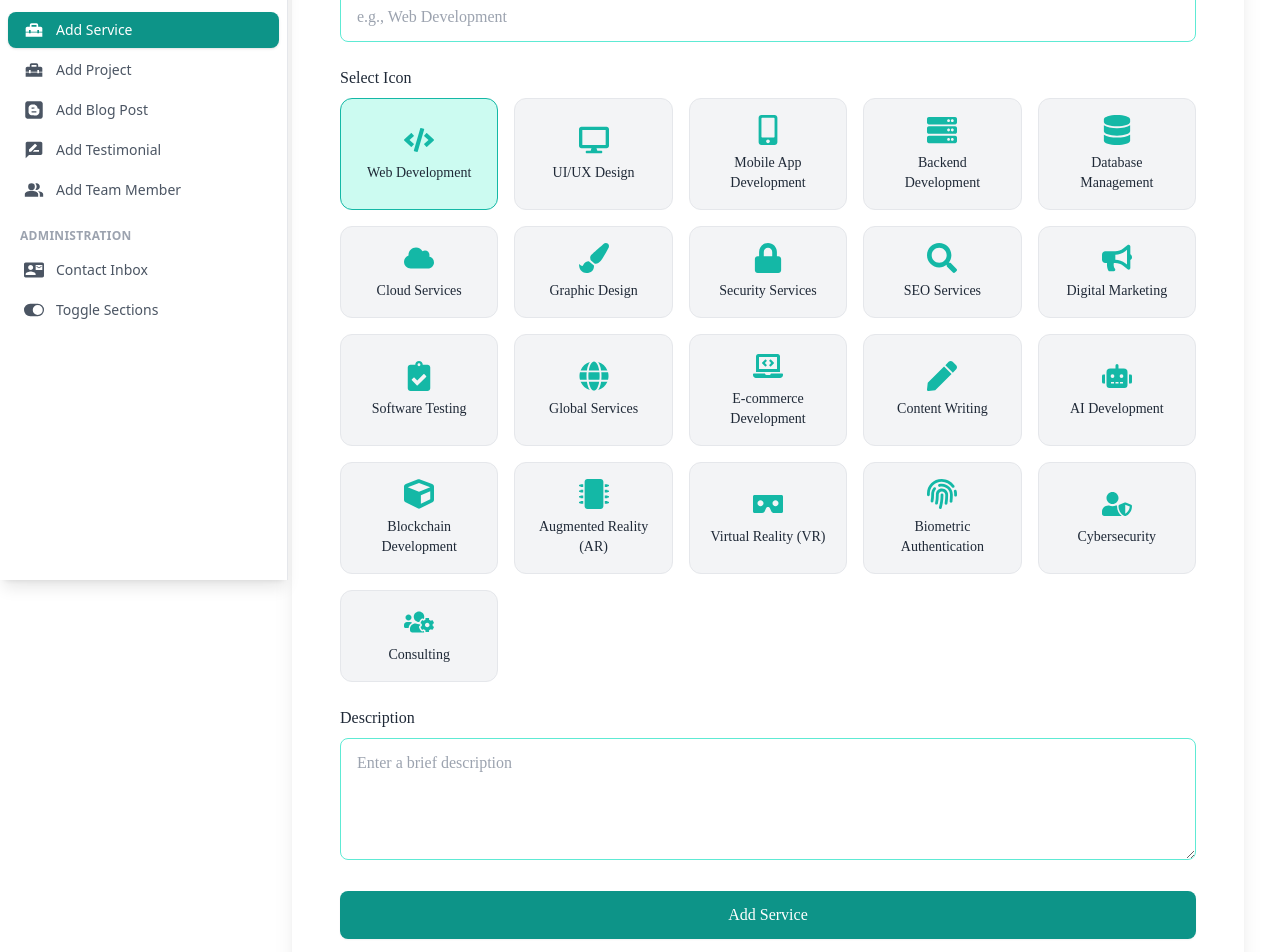
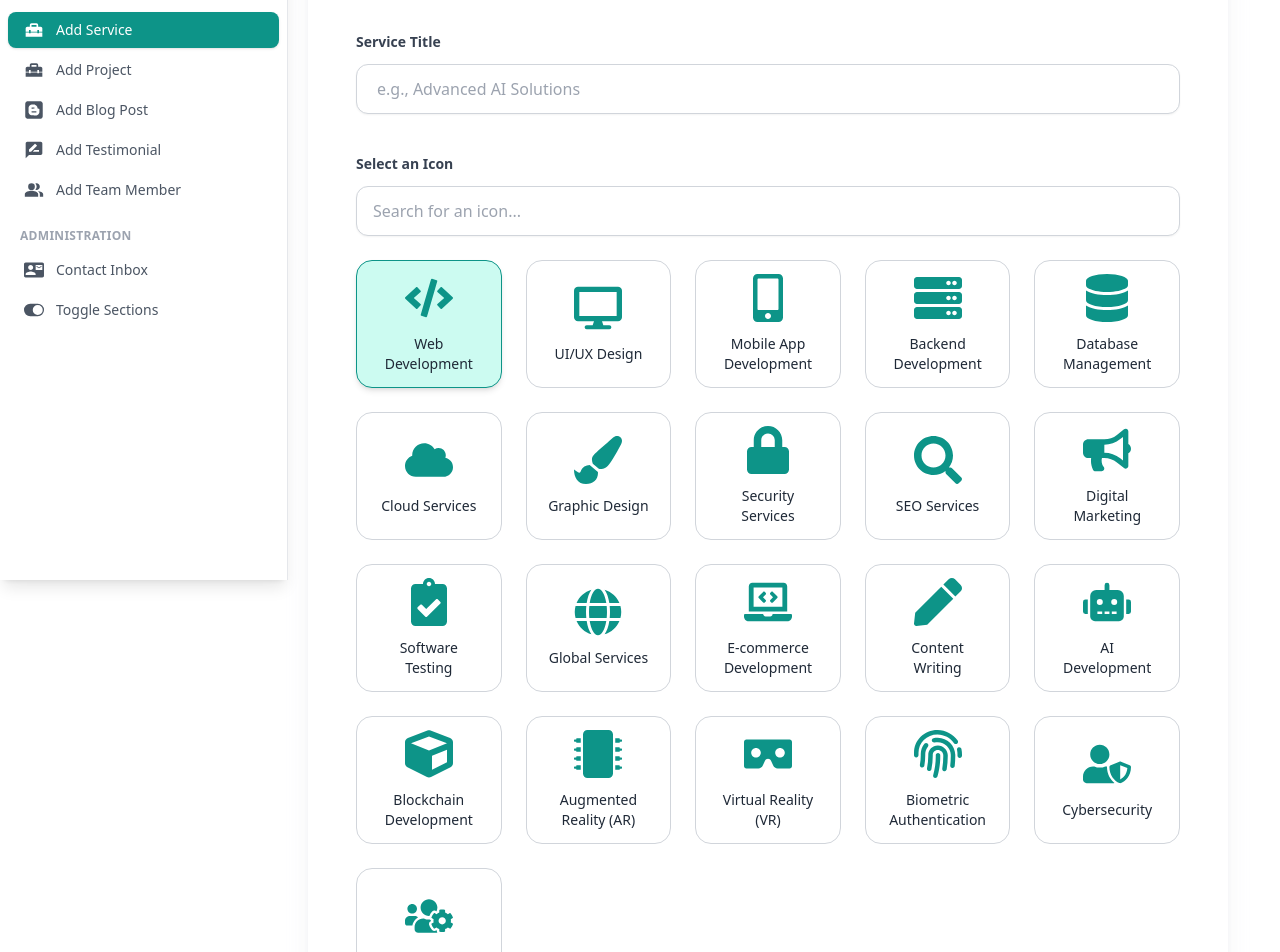
Before and after one commit to GolamRabbaniSajib/byteonsoft, a React (Vite) app: page /dashboard/add-service in a window 1280 px wide. Shown: the part 220-1172 px from the top of the page. Built offline with nearby package versions, Linux system fonts and the light colour scheme; no server answers.

Commit message:
add service new ui/ux

```diff
--- a/src/pages/Dashboard/AddServices/AddServices.jsx
+++ b/src/pages/Dashboard/AddServices/AddServices.jsx
@@ -1,62 +1,16 @@
-import { useState } from "react";
+import { useState, useMemo, useCallback } from "react";
 import toast from "react-hot-toast";
 import {
-  FaCode,
-  FaDesktop,
-  FaMobileAlt,
-  FaServer,
-  FaDatabase,
-  FaCloud,
-  FaPaintBrush,
-  FaLock,
-  FaSearch,
-  FaBullhorn,
-  FaClipboardCheck,
-  FaGlobe,
-  FaLaptopCode,
-  FaPen,
-  FaRobot,
-  FaUsersCog,
-  FaCube,
-  FaMicrochip,
-  FaVrCardboard,
-  FaFingerprint,
-  FaUserShield,
+  FaCode, FaDesktop, FaMobileAlt, FaServer, FaDatabase, FaCloud,
+  FaPaintBrush, FaLock, FaSearch, FaBullhorn, FaClipboardCheck, FaGlobe,
+  FaLaptopCode, FaPen, FaRobot, FaUsersCog, FaCube, FaMicrochip,
+  FaVrCardboard, FaFingerprint, FaUserShield,
 } from "react-icons/fa";
+import { FiLoader } from "react-icons/fi";
 import useAxiosSecure from "../../../hooks/useAxiosSecure";
+import { motion, AnimatePresence, LayoutGroup } from "framer-motion";
 
-const AddServices = () => {
-  const axiosSecure = useAxiosSecure();
-
-  const [serviceData, setServiceData] = useState({
-    title: "",
-    icon: "Web Development",
-    description: "",
-  });
-
-  const handleChange = (e) => {
-    const { name, value } = e.target;
-    setServiceData({ ...serviceData, [name]: value });
-  };
-
-  const handleIconChange = (iconName) => {
-    setServiceData({ ...serviceData, icon: iconName });
-  };
-
-  const handleSubmit = async (e) => {
-    e.preventDefault();
-    try {
-      const res = await axiosSecure.post("/services", serviceData);
-      console.log("Service Submitted:", res.data);
-      toast.success(" Service added successfully!");
-      setServiceData({ title: "", icon: "Web Development", description: "" });
-    } catch (error) {
-      console.error("❌ Failed to submit service:", error);
-      toast.error("Failed to add service. Please try again.");
-    }
-  };
-
-  const icons = [
+const serviceIcons = [
   { name: "Web Development", icon: <FaCode /> },
   { name: "UI/UX Design", icon: <FaDesktop /> },
   { name: "Mobile App Development", icon: <FaMobileAlt /> },
@@ -80,78 +34,221 @@ const AddServices = () => {
   { name: "Consulting", icon: <FaUsersCog /> },
 ];
 
+const containerVariants = {
+  hidden: { opacity: 0, y: 50 },
+  visible: {
+    opacity: 1,
+    y: 0,
+    transition: { type: "spring", stiffness: 100, damping: 20, staggerChildren: 0.1 },
+  },
+};
+
+const itemVariants = {
+  hidden: { opacity: 0, scale: 0.9 },
+  visible: { opacity: 1, scale: 1 },
+};
+
+const AddServices = () => {
+  const axiosSecure = useAxiosSecure();
+  const [serviceData, setServiceData] = useState({
+    title: "",
+    icon: "Web Development",
+    description: "",
+  });
+  const [searchTerm, setSearchTerm] = useState("");
+  const [loading, setLoading] = useState(false);
+
+  const handleChange = useCallback((e) => {
+    const { name, value } = e.target;
+    setServiceData((prev) => ({ ...prev, [name]: value }));
+  }, []);
+
+  const resetForm = useCallback(() => {
+    setServiceData({ title: "", icon: "Web Development", description: "" });
+    setSearchTerm("");
+  }, []);
+
+  const handleSubmit = useCallback(
+    async (e) => {
+      e.preventDefault();
+      setLoading(true);
+      try {
+        const res = await axiosSecure.post("/services", serviceData);
+        if (res.data?.insertedId || res.status < 300) {
+          toast.success("✅ Service added successfully!");
+          resetForm();
+        } else {
+          throw new Error("Failed to add service.");
+        }
+      } catch (error) {
+        console.error("❌ Failed to submit service:", error);
+        toast.error(error.message || "An unexpected error occurred.");
+      } finally {
+        setLoading(false);
+      }
+    },
+    [axiosSecure, serviceData, resetForm]
+  );
+
+  const filteredIcons = useMemo(
+    () =>
+      serviceIcons.filter((item) =>
+        item.name.toLowerCase().includes(searchTerm.toLowerCase())
+      ),
+    [searchTerm]
+  );
+
   return (
-    <section className="max-w-5xl mx-auto px-4 py-10 font-[Poppins]">
-      <div className="bg-white rounded-2xl shadow-xl p-8 md:p-12">
-        <h1 className="text-3xl md:text-4xl font-semibold text-center text-navy mb-8">
-          Add New Service
+    <motion.section
+      variants={containerVariants}
+      initial="hidden"
+      animate="visible"
+      className="max-w-6xl mx-auto px-4 py-12 sm:px-6 lg:px-8"
+      aria-label="Add a New Service Form"
+    >
+      <div className="bg-white rounded-3xl shadow-xl shadow-gray-300/40 p-6 md:p-12">
+        <header className="text-center mb-12">
+          <h1 className="text-3xl md:text-5xl font-extrabold text-gray-900 tracking-tight">
+            Add a New Service
           </h1>
+          <p className="text-gray-500 mt-3 max-w-xl mx-auto text-base md:text-lg">
+            Expand your offerings by adding a new service to your portfolio.
+          </p>
+        </header>
 
-        <form onSubmit={handleSubmit} className="space-y-6">
-          <div>
-            <label className="block mb-2 font-medium text-navy">
+        <form onSubmit={handleSubmit} className="space-y-10">
+          <motion.div variants={itemVariants}>
+            <label
+              htmlFor="title"
+              className="block mb-3 text-sm font-semibold text-gray-700"
+            >
               Service Title
             </label>
             <input
+              id="title"
               type="text"
               name="title"
               value={serviceData.title}
               onChange={handleChange}
-              placeholder="e.g., Web Development"
-              className="w-full border border-teal-300 px-4 py-3 rounded-lg focus:outline-none focus:ring-2 focus:ring-teal-500 transition"
+              placeholder="e.g., Advanced AI Solutions"
+              className="w-full border border-gray-300 px-5 py-3 rounded-xl shadow-sm focus:outline-none focus:ring-3 focus:ring-teal-400 focus:border-teal-600 transition"
               required
+              aria-required="true"
+              aria-describedby="title-desc"
             />
+          </motion.div>
+
+          <motion.div variants={itemVariants}>
+            <label
+              htmlFor="iconSearch"
+              className="block mb-3 text-sm font-semibold text-gray-700"
+            >
+              Select an Icon
+            </label>
+            <input
+              id="iconSearch"
+              type="search"
+              value={searchTerm}
+              onChange={(e) => setSearchTerm(e.target.value)}
+              placeholder="Search for an icon..."
+              className="w-full border border-gray-300 px-4 py-3 rounded-xl shadow-sm focus:outline-none focus:ring-3 focus:ring-teal-400 focus:border-teal-600 transition mb-6"
+              aria-label="Search icons"
+              autoComplete="off"
+            />
+            <LayoutGroup>
+              <motion.div
+                layout
+                className="grid grid-cols-2 sm:grid-cols-3 md:grid-cols-4 lg:grid-cols-5 gap-6"
+                role="list"
+                aria-live="polite"
+                aria-relevant="additions removals"
+              >
+                <AnimatePresence>
+                  {filteredIcons.map((item) => {
+                    const selected = serviceData.icon === item.name;
+                    return (
+                      <motion.button
+                        key={item.name}
+                        type="button"
+                        layout
+                        initial={{ opacity: 0, scale: 0.85 }}
+                        animate={{ opacity: 1, scale: 1 }}
+                        exit={{ opacity: 0, scale: 0.85 }}
+                        whileHover={{ scale: 1.1 }}
+                        whileTap={{ scale: 0.95 }}
+                        onClick={() =>
+                          setServiceData((prev) => ({ ...prev, icon: item.name }))
+                        }
+                        className={`relative border rounded-2xl flex flex-col items-center justify-center p-5 h-32 transition-colors focus:outline-none focus:ring-4 focus:ring-teal-400 cursor-pointer
+                          ${
+                            selected
+                              ? "bg-teal-100 border-teal-600 shadow-md"
+                              : "border-gray-300 hover:border-teal-500"
+                          }
+                        `}
+                        aria-pressed={selected}
+                        aria-label={`Select icon ${item.name}`}
+                        role="listitem"
+                      >
+                        <div className="text-5xl text-teal-600 mb-3 select-none pointer-events-none">
+                          {item.icon}
                         </div>
-
-          <div>
-            <label className="block mb-2 font-medium text-navy">
-              Select Icon
-            </label>
-            <div className="grid grid-cols-2 sm:grid-cols-2 md:grid-cols-3 lg:grid-cols-5 gap-4">
-              {icons.map((item, idx) => (
-                <button
-                  key={idx}
-                  type="button"
-                  onClick={() => handleIconChange(item.name)}
-                  className={`border rounded-xl flex flex-col items-center justify-center p-4 transition duration-300 ease-in-out ${
-                    serviceData.icon === item.name
-                      ? "bg-teal-100 border-teal-500"
-                      : "bg-gray-100 hover:bg-teal-50"
-                  }`}
-                >
-                  <div className="text-3xl text-teal-500">{item.icon}</div>
-                  <span className="text-sm text-navy mt-2 text-center">
+                        <span className="text-center text-sm font-medium text-gray-800 select-none pointer-events-none">
                           {item.name}
                         </span>
-                </button>
-              ))}
-            </div>
-          </div>
+                      </motion.button>
+                    );
+                  })}
+                </AnimatePresence>
+              </motion.div>
+            </LayoutGroup>
+            {filteredIcons.length === 0 && (
+              <p className="text-center text-gray-500 mt-6 select-none">
+                No icons found for "<span className="font-semibold">{searchTerm}</span>"
+              </p>
+            )}
+          </motion.div>
 
-          <div>
-            <label className="block mb-2 font-medium text-navy">
+          <motion.div variants={itemVariants}>
+            <label
+              htmlFor="description"
+              className="block mb-3 text-sm font-semibold text-gray-700"
+            >
               Description
             </label>
             <textarea
+              id="description"
               name="description"
               value={serviceData.description}
               onChange={handleChange}
-              placeholder="Enter a brief description"
-              rows="4"
-              className="w-full border border-teal-300 px-4 py-3 rounded-lg focus:outline-none focus:ring-2 focus:ring-teal-500 transition"
+              placeholder="Enter a brief and compelling description of the service..."
+              rows={6}
+              className="w-full border border-gray-300 px-5 py-3 rounded-xl shadow-sm resize-none focus:outline-none focus:ring-3 focus:ring-teal-400 focus:border-teal-600 transition"
               required
+              aria-required="true"
             />
-          </div>
+          </motion.div>
 
+          <motion.div variants={itemVariants} className="pt-4">
             <button
               type="submit"
-            className="w-full bg-teal-600 hover:bg-teal-700 text-white font-medium py-3 rounded-lg transition shadow-sm"
+              disabled={loading}
+              className="w-full flex items-center justify-center gap-3 bg-teal-600 hover:bg-teal-700 text-white font-semibold py-4 rounded-xl transition shadow-lg hover:shadow-teal-500/50 focus:outline-none focus:ring-4 focus:ring-teal-500 disabled:bg-teal-400 disabled:cursor-not-allowed"
+              aria-live="polite"
             >
-            Add Service
+              {loading ? (
+                <>
+                  <FiLoader className="animate-spin" aria-hidden="true" />
+                  <span>Adding Service...</span>
+                </>
+              ) : (
+                "Add Service"
+              )}
             </button>
+          </motion.div>
         </form>
       </div>
-    </section>
+    </motion.section>
   );
 };
 
```
Lines whose indentation alone changed are shown as unchanged.
